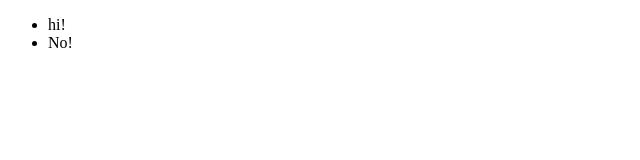
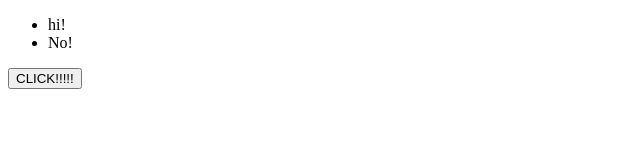
Before and after one commit to serhiiananiev/my-project1, a plain HTML site: page index.html in a window 1280 px wide. Shown: the whole page, without its empty margins (0-640 px from the left). Drawn offline with Linux system fonts and the light colour scheme.

Commit message:
add button

```diff
--- a/index.html
+++ b/index.html
@@ -10,5 +10,6 @@
         <li>hi!</li>
         <li>No!</li>
     </ul>
+    <button>CLICK!!!!!</button>
 </body>
 </html>
```
